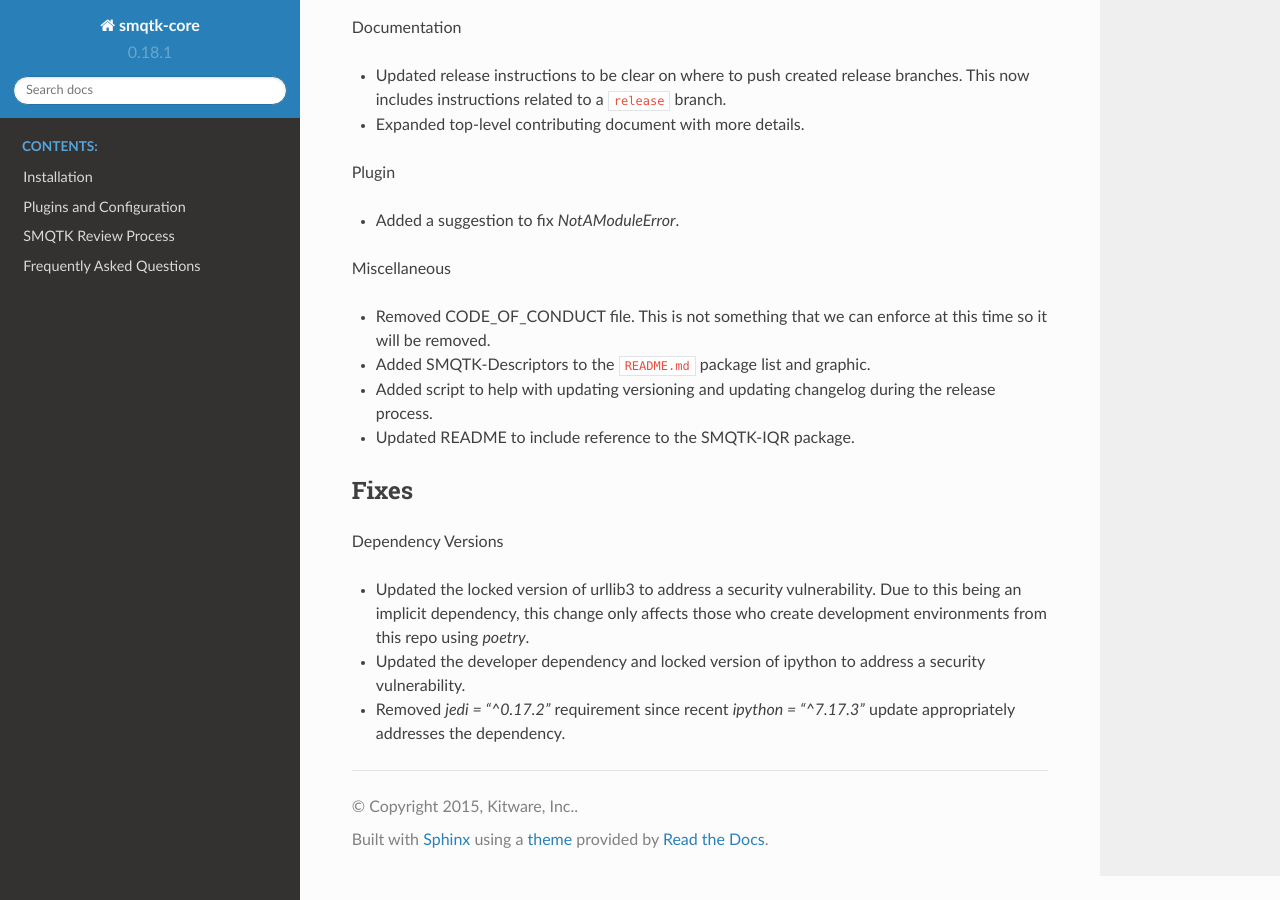
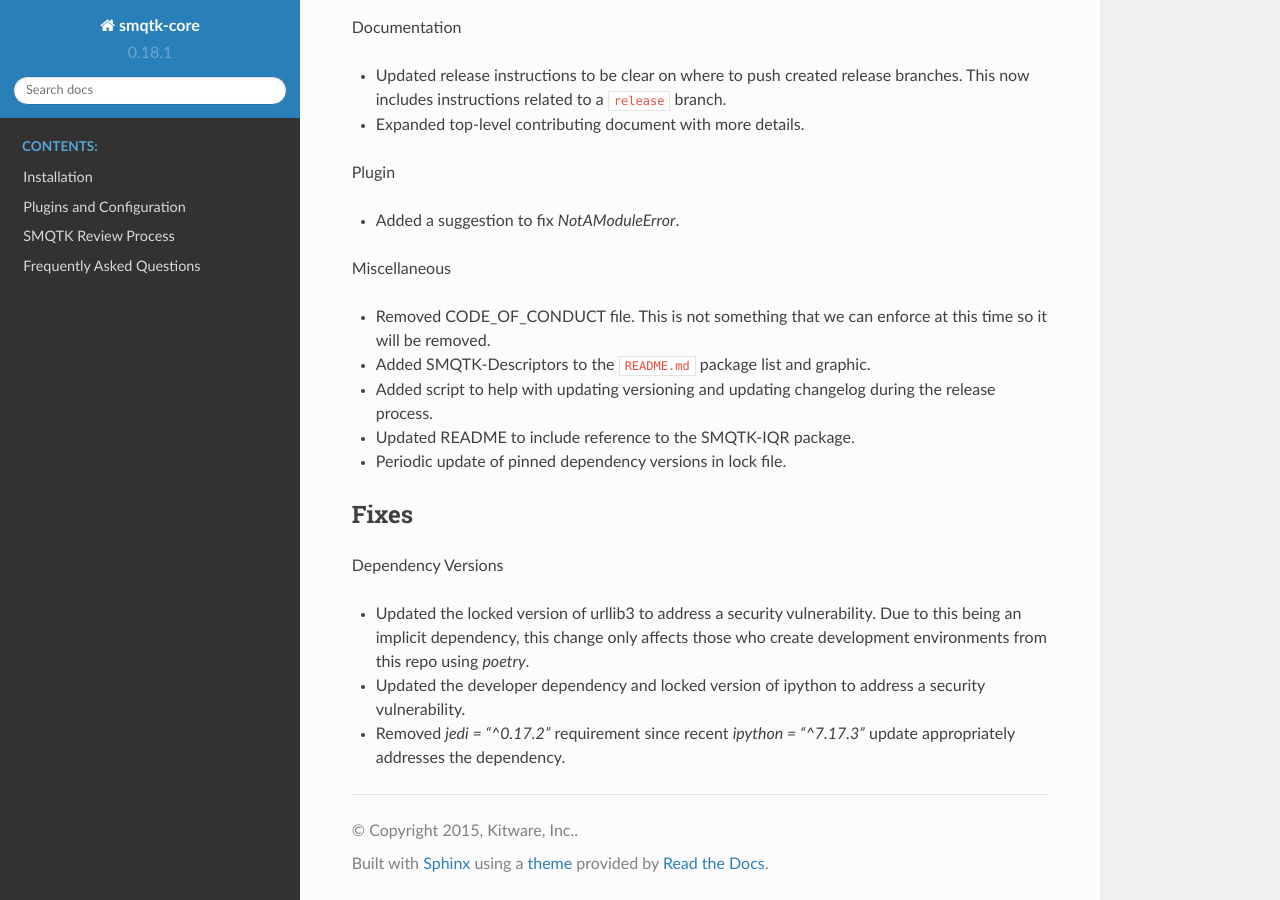
Before and after one commit to Kitware/SMQTK-Core, a Sphinx documentation site: the page built from docs/release_notes/pending_release.rst, in a window 1280 px wide and 900 px high, scrolled down 512 px. Built offline with Sphinx 7.4.7 and the Read the Docs theme 2.0.0, drawn with Linux system fonts in a browser that asks for light colours; pages that are not in the unit, such as notebooks, are missing from menus; the version number is read from the project's files by our own code.

Commit message:
Periodic update of pinned dependency versions in lock file

```diff
--- a/docs/release_notes/pending_release.rst
+++ b/docs/release_notes/pending_release.rst
@@ -46,6 +46,8 @@ Miscellaneous
 
 * Updated README to include reference to the SMQTK-IQR package.
 
+* Periodic update of pinned dependency versions in lock file.
+
 Fixes
 -----
 
```
Also changed, not shown: 1 other file.
